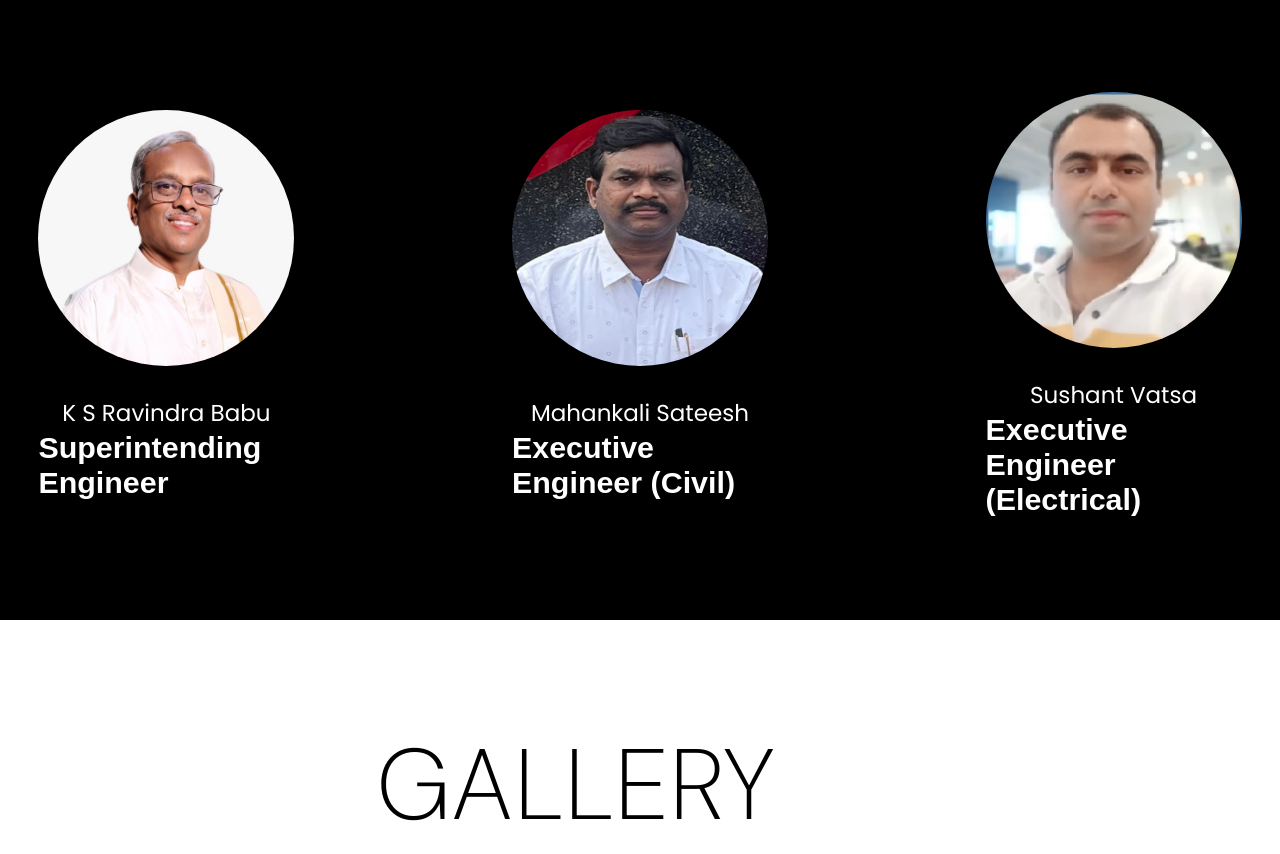
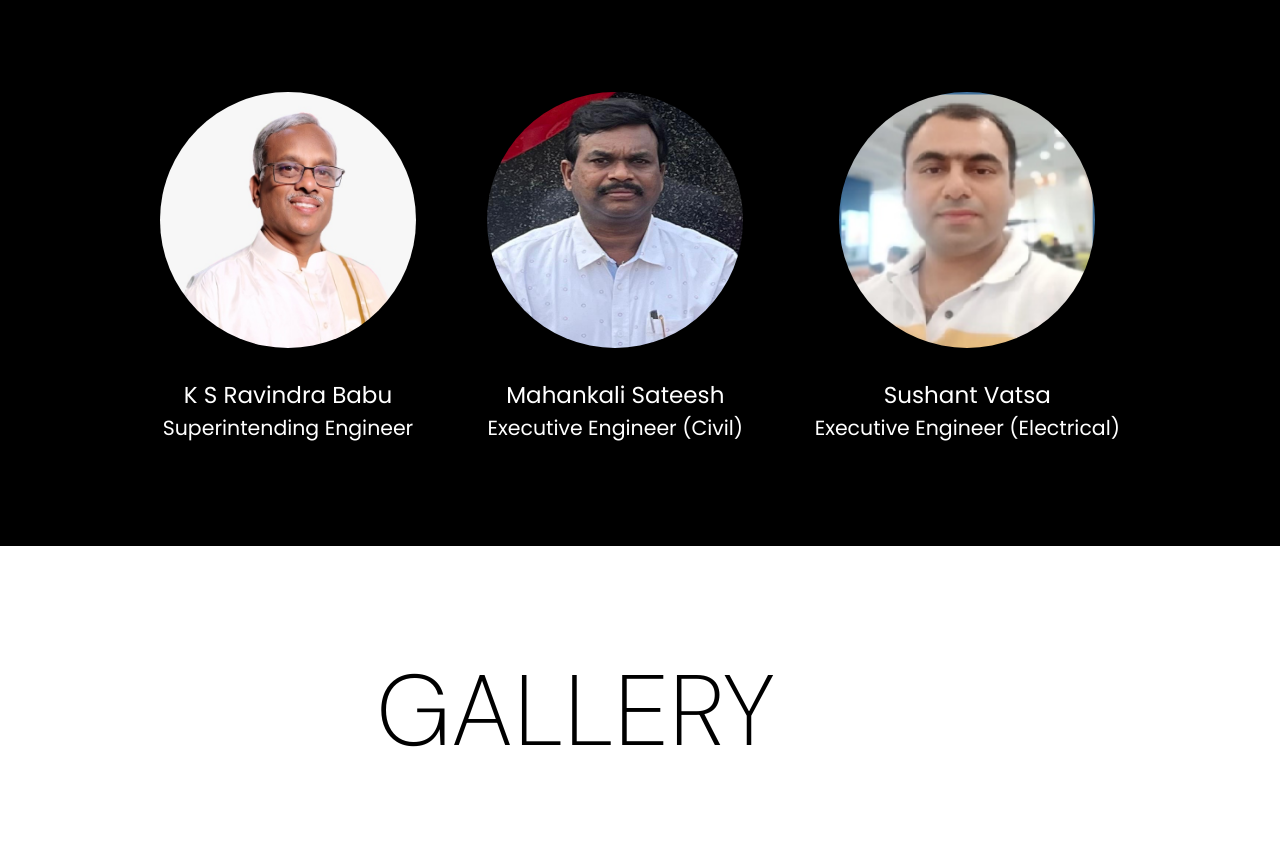
Before and after one commit to CMDIITH/CMD_Website_IITH, a React (Vite) app: page / in a window 1280 px wide. Shown: the part 3370-4224 px from the top of the page. Built offline with nearby package versions, Linux system fonts and the light colour scheme.

Commit message:
added prof and a seprate section for asso deans

```diff
--- a/src/pages/Home/Home.jsx
+++ b/src/pages/Home/Home.jsx
@@ -97,7 +97,7 @@ const Home = () => {
 
         <div className='past-dean-div'>
           <h1 className='past-dean-heading'>MAIN STAFF</h1>
-          <div className='past-dean-members-all'>
+          <div className='past-dean-members-all-1'>
             <div className='past-dean-member'>
               <img className='past-dean-img' src={Ravindra_MS} alt="Dean img" loading='lazy' />
               <h2 className='past-dean-member-name'>K S Ravindra Babu</h2>
--- a/src/pages/People/People.css
+++ b/src/pages/People/People.css
@@ -102,6 +102,12 @@
     gap: 17vw;
 }
 
+.past-dean-members-all-1 {
+    width: 75%;
+    display: flex;
+    justify-content: space-between;
+}
+
 .past-dean-member {
     font-family: "Poppins", sans-serif;
     font-size: 26px;
@@ -120,6 +126,13 @@
     font-weight: 400;
     font-size: 1.8vw;
     margin-top: 30px;
+    color: white;
+}
+
+.past-dean-position {
+    font-family: 'Poppins', sans-serif;
+    font-weight: 400;
+    font-size: 1.6vw;
     color: white;
 }
 
```
